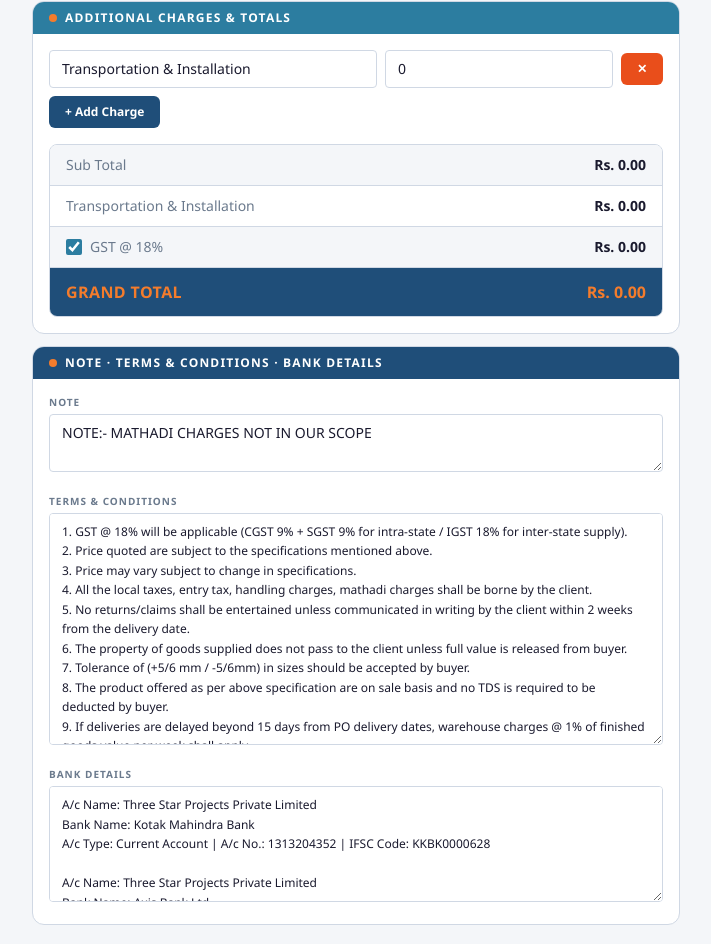
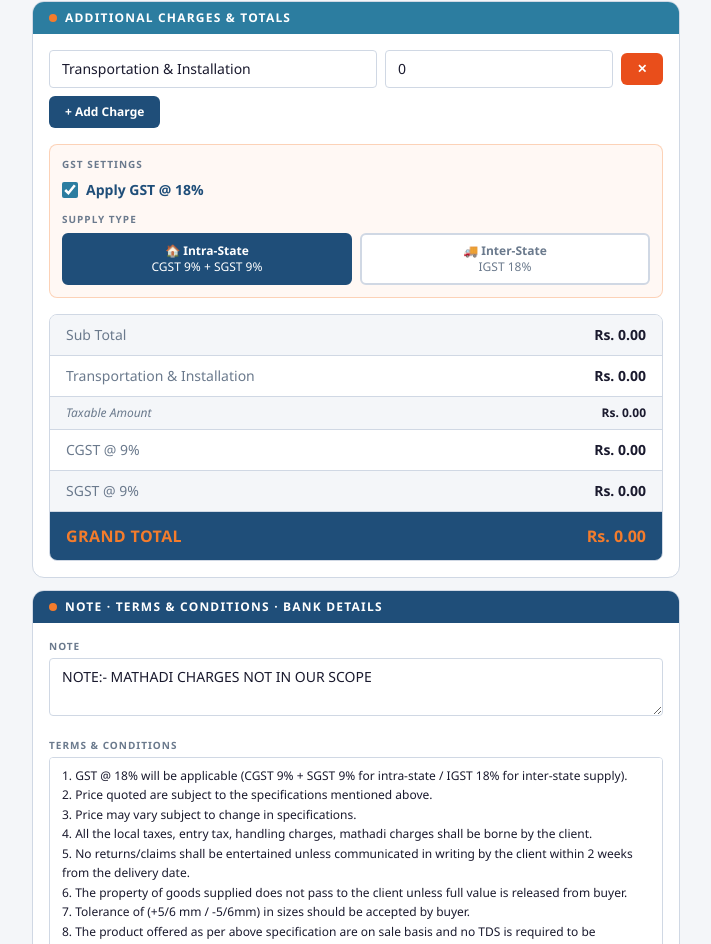
Before and after one commit to ThreeStarProjects/quotation-maker, a React (Vite) app: page / in a window 1280 px wide. Shown: the part 1195-2139 px from the top of the page, without its empty margins (284-995 px from the left). Built offline with nearby package versions, Linux system fonts and the light colour scheme; what @react-pdf/renderer would draw is missing.

Commit message:
Update ChargesSection.jsx

```diff
--- a/src/components/editor/ChargesSection.jsx
+++ b/src/components/editor/ChargesSection.jsx
@@ -3,8 +3,15 @@ import { SectionHdr, Btn, Card } from '../ui'
 import { INR } from '../../data/defaults'
 
 export default function ChargesSection() {
-  const { charges, addCharge, updCharge, delCharge, totals, gst, setGst } = useQuote()
-  const { subtotal, totChg, gstAmt, grand } = totals
+  const { charges, addCharge, updCharge, delCharge, totals, gst, setGst, gstType, setGstType, co, cl } = useQuote()
+  const { subtotal, taxable, cgst, sgst, igst, grand } = totals
+
+  // Auto-detect intra vs inter based on states
+  const sameState = co.state && cl.state
+    ? co.state.trim().toLowerCase() === cl.state.trim().toLowerCase()
+    : null
+
+  const isIntra = gstType === 'intra'
 
   return (
     <Card className="mb-3">
@@ -28,27 +35,93 @@ export default function ChargesSection() {
         ))}
         <Btn variant="navy" className="text-xs mb-4" onClick={addCharge}>+ Add Charge</Btn>
 
+        {/* GST Controls */}
+        <div className="bg-orange/5 border border-orange/30 rounded-lg p-3 mb-4">
+          <p className="text-[10px] font-bold text-muted uppercase tracking-widest mb-2">GST Settings</p>
+
+          {/* GST on/off */}
+          <label className="flex items-center gap-2 text-sm font-semibold text-navy cursor-pointer mb-3">
+            <input
+              type="checkbox" checked={gst} onChange={e => setGst(e.target.checked)}
+              className="accent-teal w-4 h-4"
+            />
+            Apply GST @ 18%
+          </label>
+
+          {/* Intra / Inter toggle */}
+          {gst && (
+            <div>
+              <p className="text-[10px] font-bold text-muted uppercase tracking-widest mb-1.5">
+                Supply Type
+                {sameState !== null && (
+                  <span className={`ml-2 normal-case font-normal ${sameState ? 'text-teal' : 'text-orange'}`}>
+                    (auto-detected: {sameState ? 'same state' : 'different state'})
+                  </span>
+                )}
+              </p>
+              <div className="flex gap-2">
+                <button
+                  onClick={() => setGstType('intra')}
+                  className={`flex-1 py-2 rounded-md text-xs font-bold border-2 transition-all cursor-pointer
+                    ${isIntra ? 'bg-navy text-white border-navy' : 'bg-white text-muted border-border hover:border-navy'}`}
+                >
+                  🏠 Intra-State<br />
+                  <span className="font-normal">CGST 9% + SGST 9%</span>
+                </button>
+                <button
+                  onClick={() => setGstType('inter')}
+                  className={`flex-1 py-2 rounded-md text-xs font-bold border-2 transition-all cursor-pointer
+                    ${!isIntra ? 'bg-orange text-white border-orange' : 'bg-white text-muted border-border hover:border-orange'}`}
+                >
+                  🚚 Inter-State<br />
+                  <span className="font-normal">IGST 18%</span>
+                </button>
+              </div>
+            </div>
+          )}
+        </div>
+
+        {/* Totals table */}
         <div className="border border-border rounded-lg overflow-hidden text-sm">
           <div className="flex justify-between px-4 py-2.5 bg-offwhite border-b border-border">
             <span className="text-muted">Sub Total</span>
             <span className="font-semibold">{INR(subtotal)}</span>
           </div>
+
           {charges.filter(c => c.label || Number(c.amount) > 0).map((c, i) => (
             <div key={i} className="flex justify-between px-4 py-2.5 bg-white border-b border-border">
               <span className="text-muted">{c.label || "Charge"}</span>
               <span className="font-semibold">{INR(c.amount)}</span>
             </div>
           ))}
-          <div className="flex justify-between items-center px-4 py-2.5 bg-offwhite border-b border-border">
-            <label className="flex items-center gap-2 text-muted cursor-pointer select-none">
-              <input
-                type="checkbox" checked={gst} onChange={e => setGst(e.target.checked)}
-                className="accent-teal w-4 h-4"
-              />
-              GST @ 18%
-            </label>
-            <span className="font-semibold">{INR(gstAmt)}</span>
-          </div>
+
+          {gst && (
+            <div className="flex justify-between px-4 py-2 bg-offwhite border-b border-border">
+              <span className="text-muted text-xs italic">Taxable Amount</span>
+              <span className="font-semibold text-xs">{INR(taxable)}</span>
+            </div>
+          )}
+
+          {gst && isIntra && (
+            <>
+              <div className="flex justify-between px-4 py-2.5 bg-white border-b border-border">
+                <span className="text-muted">CGST @ 9%</span>
+                <span className="font-semibold">{INR(cgst)}</span>
+              </div>
+              <div className="flex justify-between px-4 py-2.5 bg-offwhite border-b border-border">
+                <span className="text-muted">SGST @ 9%</span>
+                <span className="font-semibold">{INR(sgst)}</span>
+              </div>
+            </>
+          )}
+
+          {gst && !isIntra && (
+            <div className="flex justify-between px-4 py-2.5 bg-white border-b border-border">
+              <span className="text-muted">IGST @ 18%</span>
+              <span className="font-semibold">{INR(igst)}</span>
+            </div>
+          )}
+
           <div className="flex justify-between px-4 py-3 bg-navy">
             <span className="text-orange font-extrabold text-base tracking-wide">GRAND TOTAL</span>
             <span className="text-orange font-extrabold text-base">{INR(grand)}</span>
```
